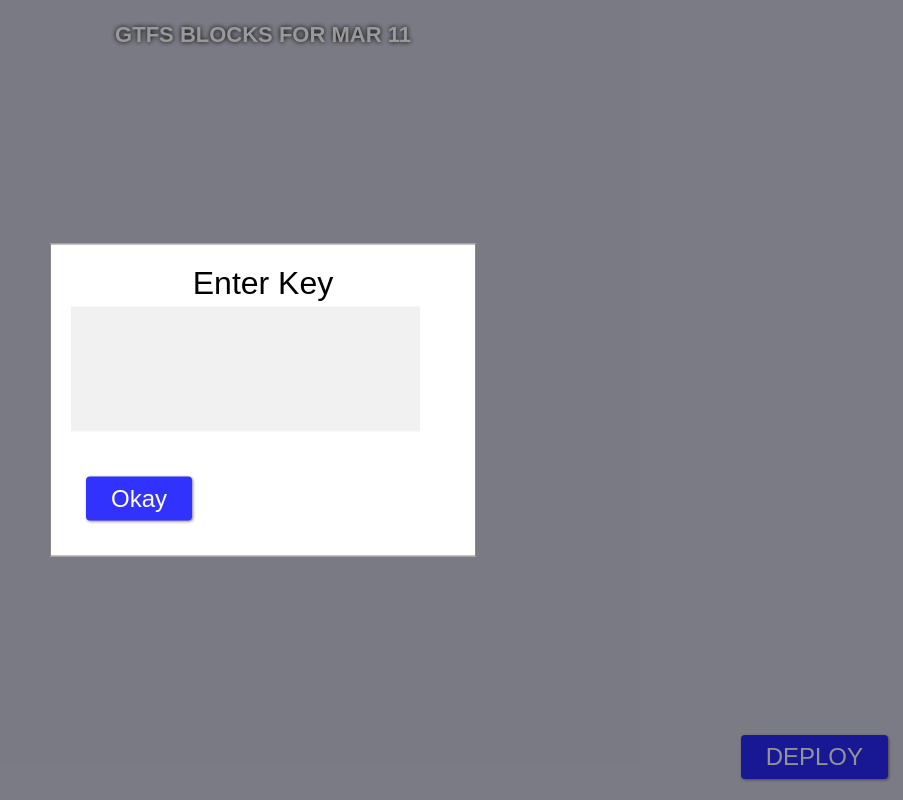
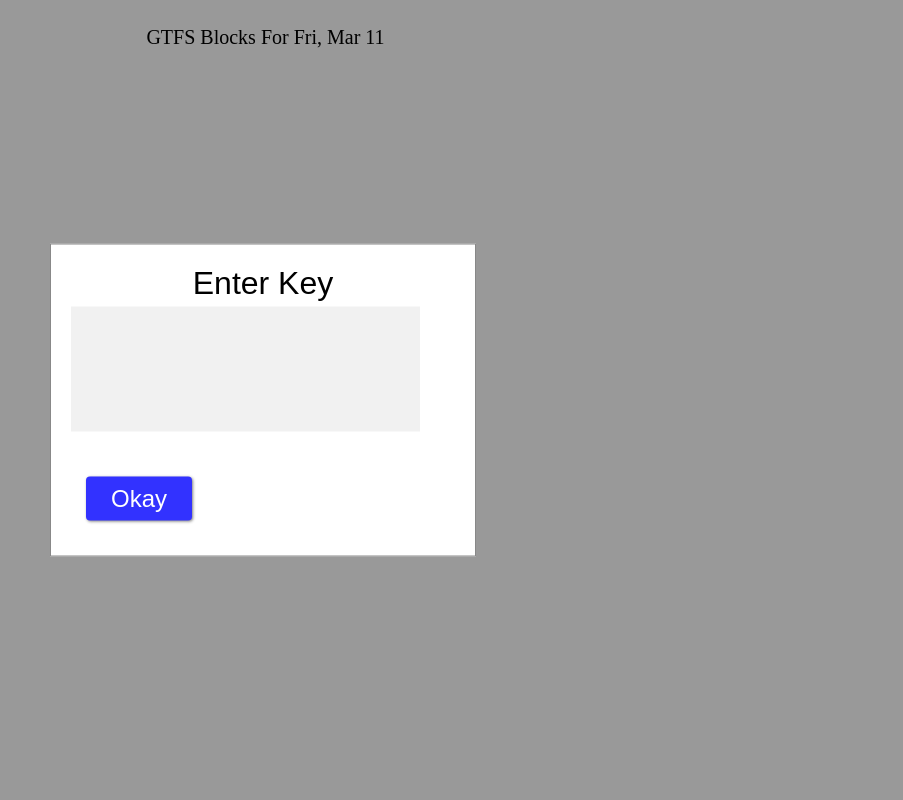
Before and after one commit to cal-itp/graas, a Flask app: page /dispatch-ui in a window 1280 px wide. Shown: the whole page, without its empty margins (377-1280 px from the left). Run offline with Flask 2, Linux system fonts and the light colour scheme; parts of the project's set-up code (start-up, migrations or seed data) failed here and were passed over.

Commit message:
UI cleanup

```diff
--- a/server/app-engine/static/gtfs-rt-util.js
+++ b/server/app-engine/static/gtfs-rt-util.js
@@ -15,7 +15,8 @@ Finally, fetch() timeouts are currently not implemented under node.
 
 var crypto = this.crypto
 var fetch = this.fetch
-const MONTH_NAMES = ["JAN", "FEB", "MAR", "APR", "MAY", "JUN", "JUL", "AUG", "SEP", "OCT", "NOV", "DEC"];
+const MONTH_NAMES = ["Jan", "Feb", "Mar", "Apr", "May", "Jun", "Jul", "Aug", "Sep", "Oct", "Nov", "Dec"];
+const DAY_NAMES = ["Sun", "Mond", "Tue", "Wed", "Thu", "Fri", "Sat"];
 
 if (!crypto) {
     crypto = require('crypto').webcrypto
@@ -56,7 +57,7 @@ if (!fetch) {
             date = new Date();
         }
 
-        return MONTH_NAMES[date.getMonth()] + ' ' + date.getDate();
+        return DAY_NAMES[date.getDay()] + ', ' + MONTH_NAMES[date.getMonth()] + ' ' + date.getDate();
     }
 
     // returns a date object set to midnight of
--- a/server/app-engine/static/vehicle-assignments.js
+++ b/server/app-engine/static/vehicle-assignments.js
@@ -2,10 +2,10 @@ const BLOCKS_VOFF = 65;
 const VEHICLES_VOFF = 425;
 const BLOCK_HEIGHT = 60;
 const VEHICLE_HEIGHT = 30;
-const SHADOW_BLUR = 5;
+const SHADOW_BLUR = 3;
 const GAP = 10;
 const COLS = 10;
-const FONT_SIZE = 22;
+const FONT_SIZE = 20;
 const PEM_HEADER = "-----BEGIN TOKEN-----";
 const PEM_FOOTER = "-----END TOKEN-----";
 
@@ -27,6 +27,8 @@ var blockMap = {};
 var currentModal = null;
 var signatureKey = null;
 var fromDate = null;
+var agencyID = '';
+var agencyName = '';
 
 function isMobile() {
     util.log("isMobile()");
@@ -287,6 +289,7 @@ function handleKey(id) {
 async function completeInitialization(agencyData) {
     agencyID = agencyData.id;
     util.log("- agencyID: " + agencyID);
+    agencyName = getDisplayName(agencyID);
 
     var pem = agencyData.pem;
 
@@ -357,6 +360,9 @@ async function loadBlockData(dateString) {
     var assignments = json.assignments;
 
     layout(bidList, vidList, assignments);
+
+    var deployButton = document.getElementById('key-deploy');
+    deployButton.style.display = 'inline-block';
 }
 
 function getGithubData(agencyID, filename) {
@@ -533,7 +539,8 @@ function drawCloseButton(item) {
     closeButtonData.w = 2 * radius;
     closeButtonData.h = 2 * radius;
 
-    ctx.shadowBlur = 0;
+    var savedShadowBlur = ctx.shadowBlur;
+    //ctx.shadowBlur = SHADOW_BLUR;
 
     ctx.fillStyle = 'black';
     ctx.beginPath();
@@ -548,8 +555,10 @@ function drawCloseButton(item) {
     ctx.moveTo(xx - len, yy - len);
     ctx.lineTo(xx + len, yy + len);
     ctx.stroke();
+    ctx.lineWidth = 1;
 
-    ctx.shadowBlur = SHADOW_BLUR;
+    //ctx.shadowColor = null;
+    //ctx.shadowBlur = 0;
 }
 
 function handleMouseMove(e) {
@@ -624,6 +633,29 @@ function handleMouseMove(e) {
     }
 }
 
+function fillRoundedRect(ctx, x, y, width, height, radius) {
+    var savedShadowBlur = ctx.shadowBlur;
+    ctx.shadowColor = 'gray';
+    ctx.shadowBlur = SHADOW_BLUR;
+
+    ctx.beginPath();
+    ctx.moveTo(x + radius, y);
+    ctx.lineTo(x + width - radius, y);
+    ctx.quadraticCurveTo(x + width, y, x + width, y + radius);
+    ctx.lineTo(x + width, y + height - radius);
+    ctx.quadraticCurveTo(x + width, y + height, x + width - radius, y + height);
+    ctx.lineTo(x + radius, y + height);
+    ctx.quadraticCurveTo(x, y + height, x, y + height - radius);
+    ctx.lineTo(x, y + radius);
+    ctx.quadraticCurveTo(x, y, x + radius, y);
+    ctx.closePath();
+    ctx.fill();
+
+    ctx.shadowColor = null;
+    ctx.shadowBlur = 0;
+}
+
+
 function drawWidget(item, xx = -1, yy = -1) {
     var color = '#aab';
 
@@ -636,12 +668,18 @@ function drawWidget(item, xx = -1, yy = -1) {
         color = '#3c3';
     }
 
-    ctx.fillStyle = color;
-    ctx.fillRect(x, y, item.w, item.h);
+    if (item.type === 'block') {
+        ctx.fillStyle = 'aliceBlue';
+        ctx.fillRect(x, y, item.w, item.h);
+        ctx.fillStyle = 'black';
+    } else {
+        ctx.fillStyle = color;
+        fillRoundedRect(ctx, x, y, item.w, item.h, 4);
+        ctx.fillStyle = 'white';
+    }
 
-    ctx.fillStyle = 'white';
     ctx.textAlign = 'center';
-    ctx.fillText(item.label, x + item.w / 2, y + FONT_SIZE * .7);
+    ctx.fillText(item.label, x + item.w / 2, y + FONT_SIZE * .8);
 
     if (item.type === 'block' && item.vehicle !== null) {
         ctx.fillStyle = '#3c3';
@@ -651,27 +689,56 @@ function drawWidget(item, xx = -1, yy = -1) {
         ctx.textAlign = 'right';
 
         //log('- item.vehicle: ' + JSON.stringify(item.vehicle));
-        ctx.fillText(item.vehicle, x + item.w - 5, y + item.h - FONT_SIZE * .6);
+        ctx.fillText(item.vehicle, x + item.w - 5, y + item.h - FONT_SIZE * .7);
     }
+}
+
+function getDisplayName(s) {
+    var capitalize = true;
+    var r = '';
+
+    for (var i=0; i<s.length; i++) {
+        var c = s.charAt(i);
+
+        if (capitalize) {
+            c = c.toUpperCase();
+            capitalize = false;
+        }
+
+        if (c === '_') {
+            capitalize = true;
+            c = ' ';
+        }
+
+        r += c;
+    }
+
+    return r;
 }
 
 function repaint() {
     //log('repaint()');
 
-    ctx.fillStyle = '#ccd';
+    ctx.shadowOffsetX = 0;
+    ctx.shadowOffsetY = 0;
+
+    ctx.fillStyle = 'white';
     ctx.fillRect(0, 0, canvas.width, canvas.height);
 
-    ctx.shadowColor = 'black';
-    ctx.shadowBlur = SHADOW_BLUR;
+    ctx.shadowColor = 'rgba(0,0,0,0)';
 
-    ctx.font = `bold ${FONT_SIZE}px arial`;
-    ctx.fillStyle = 'white';
+    ctx.font = `${FONT_SIZE}px times new roman`;
+    ctx.fillStyle = 'black';
     ctx.textBaseline = 'middle';
     ctx.textAlign = 'center';
 
-    ctx.fillText('GTFS BLOCKS FOR ' + util.getShortDate(fromDate), window.innerWidth / 2,  BLOCKS_VOFF - FONT_SIZE * 1.3);
-    ctx.fillText('VEHICLES', window.innerWidth / 2, VEHICLES_VOFF - FONT_SIZE * 1.3);
+    ctx.fillText(agencyName + ' GTFS Blocks For ' + util.getShortDate(fromDate), window.innerWidth / 2,  BLOCKS_VOFF - FONT_SIZE * 1.3);
+    ctx.fillText('Vehicles', window.innerWidth / 2, VEHICLES_VOFF - FONT_SIZE * 1.3);
 
+
+    ctx.font = `${FONT_SIZE}px arial`;
+    ctx.shadowOffsetX = 1;
+    ctx.shadowOffsetY = 1;
 
     for (var item of items) {
         drawWidget(item);
--- a/server/app-engine/templates/vehicle-assignment-index.html
+++ b/server/app-engine/templates/vehicle-assignment-index.html
@@ -5,7 +5,7 @@
         <title>Vehicle Assignments</title>
         <link type="text/css" rel="stylesheet" href="../static/vehicle-assignment-style.css">
     </head>
-    <body style="background-color: #ccd">
+    <body>
         <div id="keyEntryModal" class="modal">
           <div class="modal-content">
             <p id="key-title" style="text-align: center">Enter Key</p>
@@ -16,13 +16,13 @@
         <div id="dateSelectModal" class="modal">
           <div style="text-align: center" class="modal-content">
             <p id="key-title" style="text-align: center">Select target date</p>
-            <button id="key-select-today" onclick="handleKey(this.id)" type="submit" class="btn" style="width: 200px; background-color: blue">Today</button>
-            <button id="key-select-tomorrow" onclick="handleKey(this.id)" type="submit" class="btn" style="width: 200px; background-color: blue">Tomorrow</button>
+            <button id="key-select-today" onclick="handleKey(this.id)" type="submit" class="btn" style="width: 200px; background-color: darkBlue">Today</button>
+            <button id="key-select-tomorrow" onclick="handleKey(this.id)" type="submit" class="btn" style="width: 200px; background-color: darkBlue">Tomorrow</button>
           </div>
         </div>
         <canvas id="canvas"></canvas>
         <div style="width: 100%; display: block">
-            <button id="key-deploy" onclick="handleKey(this.id)" style="width: auto; float: right; display: inline-block; background-color: blue" class="btn">DEPLOY</button>
+            <button id="key-deploy" onclick="handleKey(this.id)" style="width: auto; float: right; display: none; background-color: darkBlue" class="btn">Deploy</button>
         </div>
         <script src="../static/gtfs-rt-util.js"></script>
         <script src="../static/vehicle-assignments.js"></script>
```
